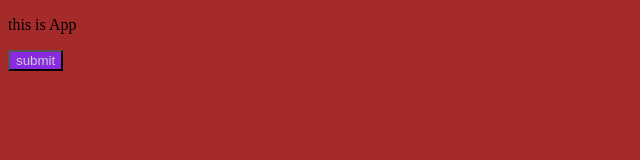
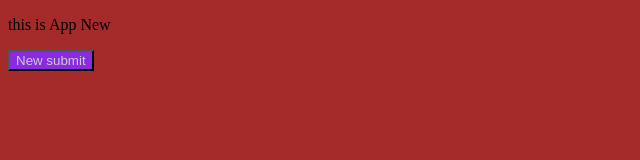
Before and after one commit to VanTien2003/test-Git, a plain HTML site: page index.html in a window 1280 px wide. Shown: the whole page, without its empty margins (0-640 px from the left). Drawn offline with Linux system fonts and the light colour scheme.

Commit message:
update index html file new

```diff
--- a/index.html
+++ b/index.html
@@ -9,7 +9,7 @@
     <link rel="stylesheet" href="/index2.css">
 </head>
 <body>
-    <p>this is App</p>
-    <button>submit</button>
+    <p>this is App New</p>
+    <button>New submit</button>
 </body>
 </html>
```
